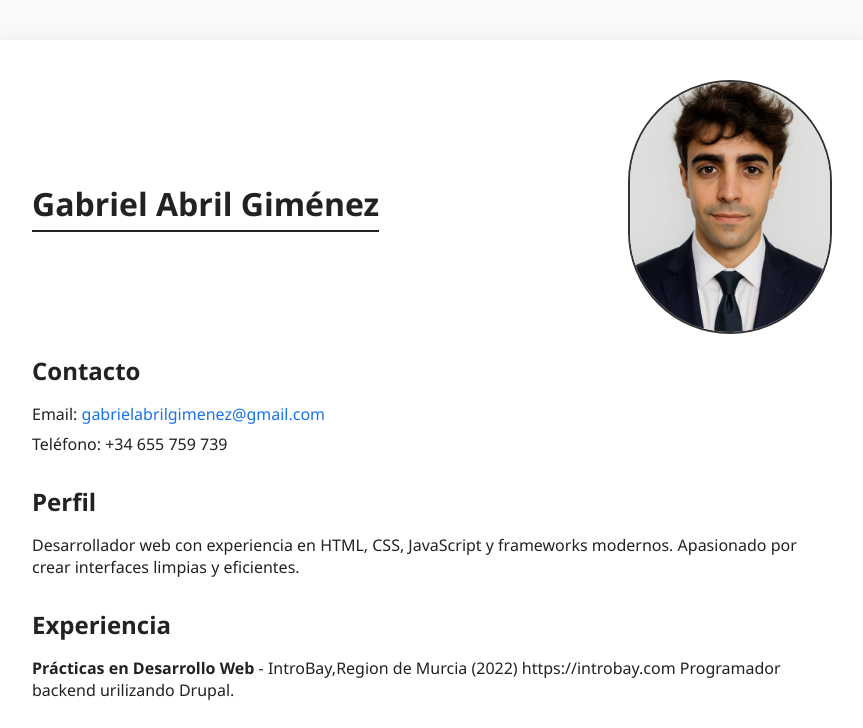
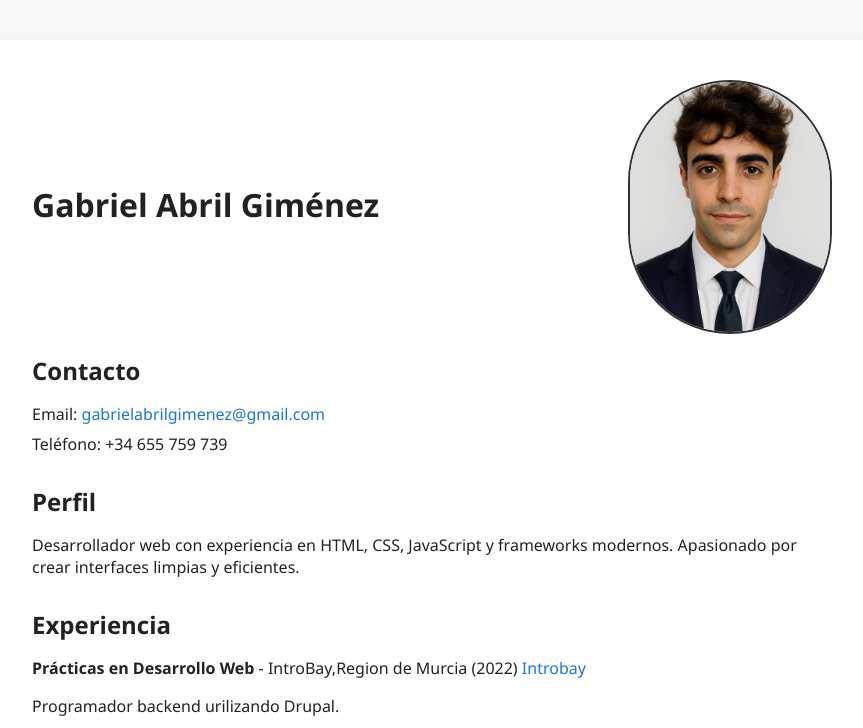
Before and after one commit to Gabrielabrilgimenez/cv, a plain HTML site: page index.html in a window 1280 px wide. Shown: the top 728 px of the page, without its empty margins (208-1071 px from the left). Drawn offline with Linux system fonts and the light colour scheme.

Commit message:
Update index.html

```diff
--- a/index.html
+++ b/index.html
@@ -26,7 +26,6 @@
     }
     h1 {
       font-size: 2em;
-      border-bottom: 2px solid #222;
       padding-bottom: 5px;
     }
     section {
@@ -105,7 +104,7 @@
       <h2>Experiencia</h2>
       <ul>
         <li>
-          <strong>Prácticas en Desarrollo Web</strong> - IntroBay,Region de Murcia (2022) https://introbay.com
+          <p><strong>Prácticas en Desarrollo Web</strong> - IntroBay,Region de Murcia (2022) <a href="https://introbay.com">Introbay</a></p>
           Programador backend urilizando Drupal.
         </li>
       </ul>
```
